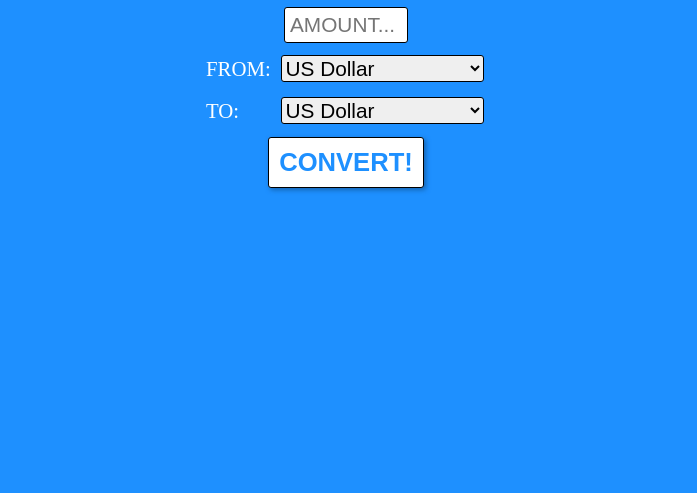
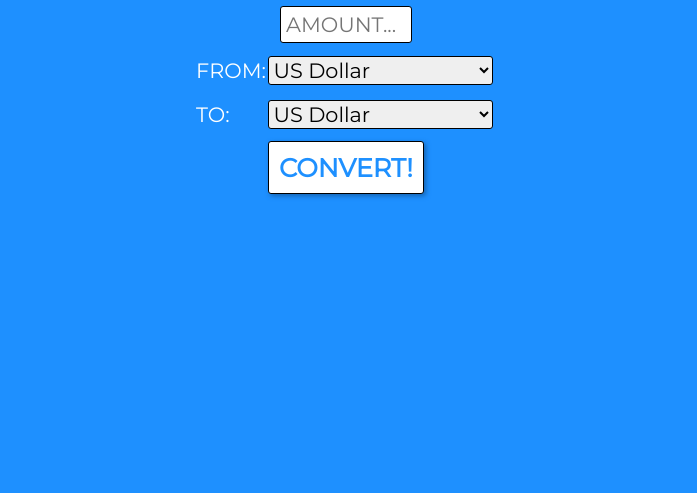
Before and after one commit to austin-bradford/Currency-Converter, a plain HTML site: page index.html in a window 1280 px wide. Shown: the part 307-800 px from the top of the page, without its empty margins (294-991 px from the left). Drawn offline with Linux system fonts and the light colour scheme.

Commit message:
added back font family

```diff
--- a/styles.css
+++ b/styles.css
@@ -3,7 +3,7 @@
 * {
     margin: 0;
     padding: 0;
-    /* font-family: 'Montserrat'; */
+    font-family: 'Montserrat';
 }
 
 html,
```
